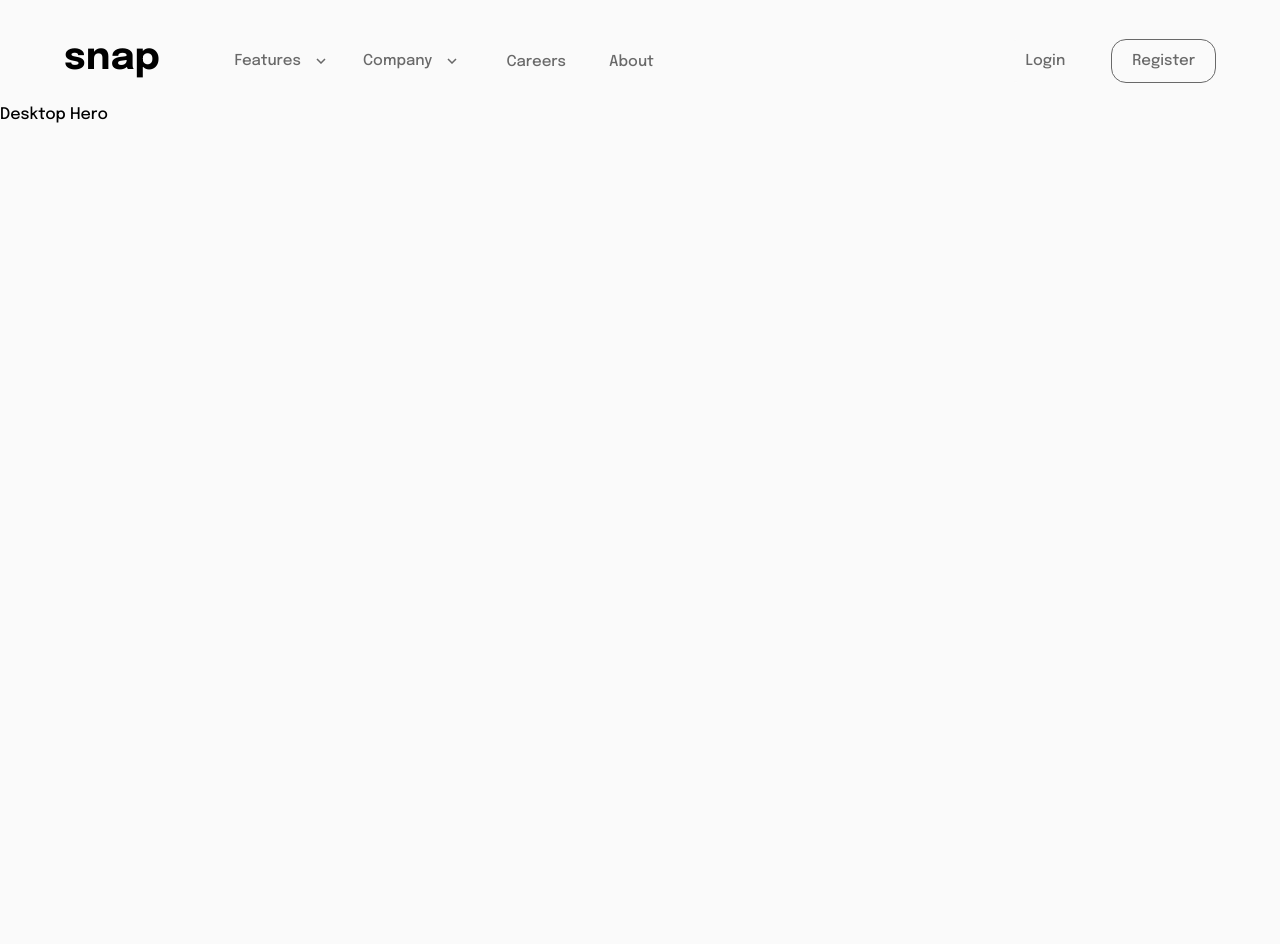
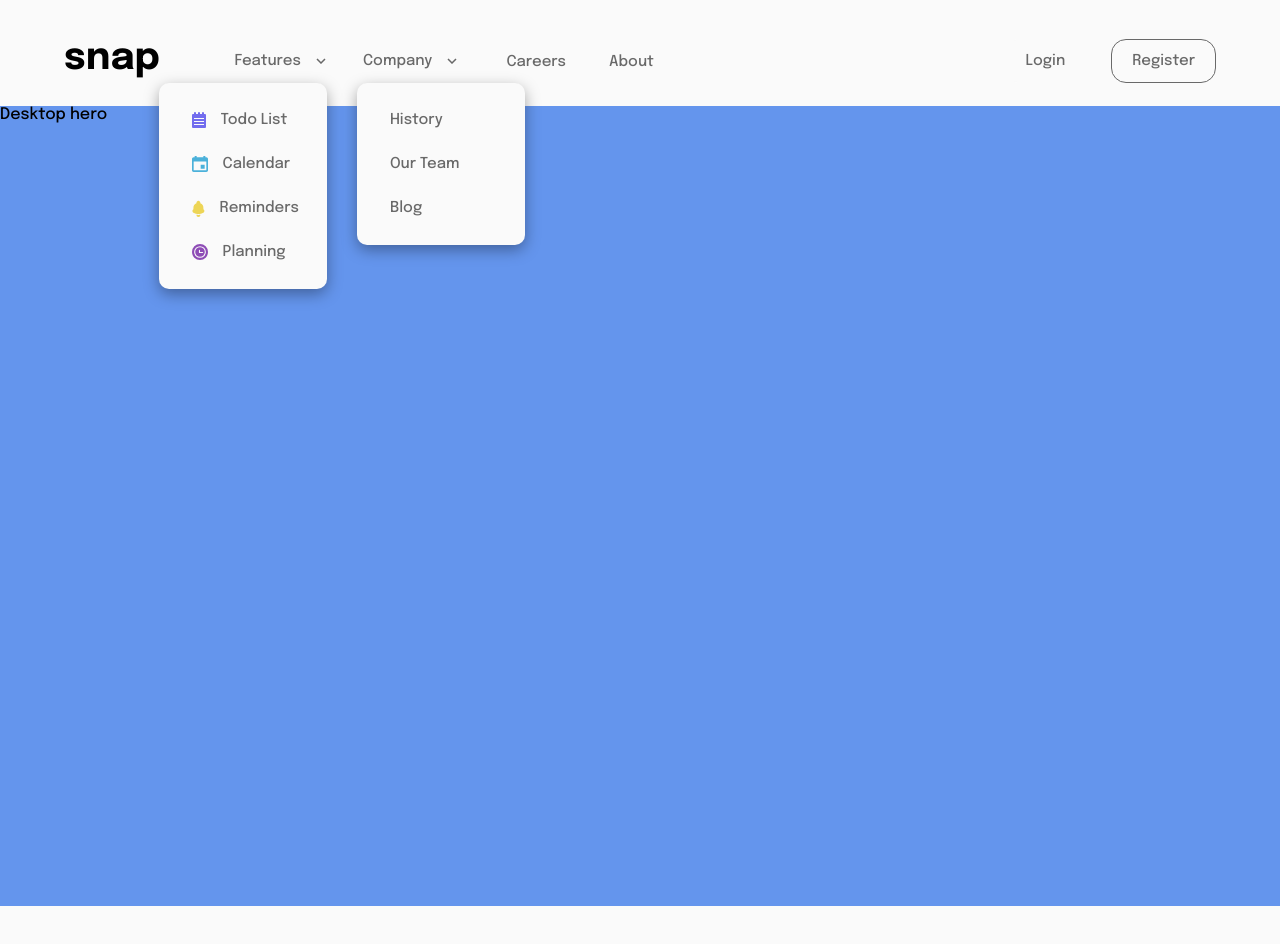
Before and after one commit to adityanegara/snap-landing-page, a React (Create React App) app: page / in a window 1280 px wide. Before the commit the page ends 800 px from the top, so only its background shows below. Built offline with nearby package versions, Linux system fonts and the light colour scheme.

Commit message:
Finish submenu nevbar desktop

```diff
--- a/src/Components/Molecules/DesktopHero/DesktopHero.js
+++ b/src/Components/Molecules/DesktopHero/DesktopHero.js
@@ -0,0 +1,11 @@
+import styles from './DesktopHero.module.scss';
+
+const DesktopHero = () =>{
+    return(
+        <div className={styles['desktop-hero']}>
+            Desktop hero
+        </div>
+    )
+}
+
+export default DesktopHero;
--- /dev/null
+++ b/src/Components/Molecules/DesktopHero/DesktopHero.module.scss
@@ -0,0 +1,5 @@
+.desktop-hero{
+    width: 100%;
+    background-color: cornflowerblue;
+    height: 100vh;
+}
--- a/src/Components/Molecules/DesktopNavbar/DesktopNavbar.js
+++ b/src/Components/Molecules/DesktopNavbar/DesktopNavbar.js
@@ -1,5 +1,9 @@
 import styles from './DesktopNavbar.module.scss';
 import arrowDownIcom from '../../../Assets/Icons/icon-arrow-down.svg';
+import todoListIcon from '../../../Assets/Icons/icon-todo.svg';
+import calendarIcon from '../../../Assets/Icons/icon-calendar.svg';
+import reminderIcon from '../../../Assets/Icons/icon-reminders.svg';
+import planningIcon from '../../../Assets/Icons/icon-planning.svg';
 
 const DesktopNavbar = () =>{
     return(
@@ -8,18 +12,66 @@ const DesktopNavbar = () =>{
                 <h1>snap</h1>
             </div>
             <div className={styles['desktop-navbar__menu']}>
-                <ul>
+                <ul className={styles['desktop-navbar__menu__list']}>
                     <li>
                         <button>
                             <p>Features</p>
                             <img src={arrowDownIcom} alt='arrow down'/>
                         </button>
+                        <div className={styles['desktop-navbar__sub__menu']}>
+                            <ul >
+                                <li>
+                                    <a>
+                                        <img src={todoListIcon} alt='todo list'/>
+                                        <p>Todo List</p>
+                                    </a>
+                                </li>
+                                <li>
+                                    <a>
+                                        <img src={calendarIcon} alt='todo list'/>
+                                        <p>Calendar</p>
+                                    </a>
+                                </li>
+                                <li>
+                                    <a>
+                                        <img src={reminderIcon} alt='todo list'/>
+                                        <p>Reminders</p>
+                                    </a>
+                                </li>
+                                <li>
+                                <a>
+                                        <img src={planningIcon} alt='todo list'/>
+                                        <p>Planning</p>
+                                    </a>
+                                </li>
+                            </ul>
+                        </div>
+
                     </li>
                     <li>
                         <button>
                             <p>Company</p>
                             <img src={arrowDownIcom} alt='arrow down'/>
                         </button>
+                        <div className={styles['desktop-navbar__sub__menu__company']}>
+                            <ul >
+                                <li>
+                                    <a>
+                                        History
+                                    </a>
+                                </li>
+                                <li>
+                                    <a>
+                                       Our Team
+                                    </a>
+                                </li>
+                                <li>
+                                    <a>
+                                        Blog
+                                    </a>
+                                </li>
+                            </ul>
+                        </div>
                     </li>
                     <li>
                         <a href='https://github.com/adityanegara'>Careers</a>
--- a/src/Components/Molecules/DesktopNavbar/DesktopNavbar.module.scss
+++ b/src/Components/Molecules/DesktopNavbar/DesktopNavbar.module.scss
@@ -16,8 +16,8 @@
 }
 
 .desktop-navbar__menu{
-
-    ul{
+    .desktop-navbar__menu__list
+    {
         list-style-type: none;
         padding: 0;
         margin: 0;
@@ -77,3 +77,62 @@
         color: $white;
     }
 }
+
+
+.desktop-navbar__sub__menu{
+    position: relative;
+    right: 70px;
+    ul{
+        position: absolute;
+        z-index: 1000;
+        background-color: $white;
+        box-shadow: rgba(0, 0, 0, 0.35) 0px 5px 15px;
+        display: flex;
+        flex-direction: column;
+        list-style-type: none;
+        padding: 15px;
+        border-radius: 10px;
+        margin: 0;
+    }
+
+    li{
+
+        a{
+            width: 120px;
+            display: flex;
+            align-items: center;
+            gap: 15px
+            ;
+        }
+
+    }
+}
+
+.desktop-navbar__sub__menu__company{
+    position: relative;
+
+    ul{
+        position: absolute;
+        z-index: 1000;
+        background-color: $white;
+        box-shadow: rgba(0, 0, 0, 0.35) 0px 5px 15px;
+        display: flex;
+        flex-direction: column;
+        list-style-type: none;
+        padding: 15px;
+        border-radius: 10px;
+        margin: 0;
+    }
+
+    li{
+
+        a{
+            width: 120px;
+            display: flex;
+            align-items: center;
+            gap: 15px
+            ;
+        }
+
+    }
+}
--- a/src/Components/Organisms/HomePage/HomePage.js
+++ b/src/Components/Organisms/HomePage/HomePage.js
@@ -1,6 +1,7 @@
 import MobileNavbar from "../../Molecules/MobileNavbar/Navbar";
 import DesktopNavbar from "../../Molecules/DesktopNavbar/DesktopNavbar";
 import MobileHero from "../../Molecules/MobileHero/MobileHero";
+import DesktopHero from "../../Molecules/DesktopHero/DesktopHero";
 import useMediaQuery from "../../../Hooks/useMediaQuery";
 
 const HomePage = () =>{
@@ -11,7 +12,7 @@ const HomePage = () =>{
     }
 
     const renderHero = (isDesktop)=>{
-        return(isDesktop) ? <div>Desktop Hero</div> : <MobileHero/>
+        return(isDesktop) ? <DesktopHero/> : <MobileHero/>
     }
 
     return(
```
